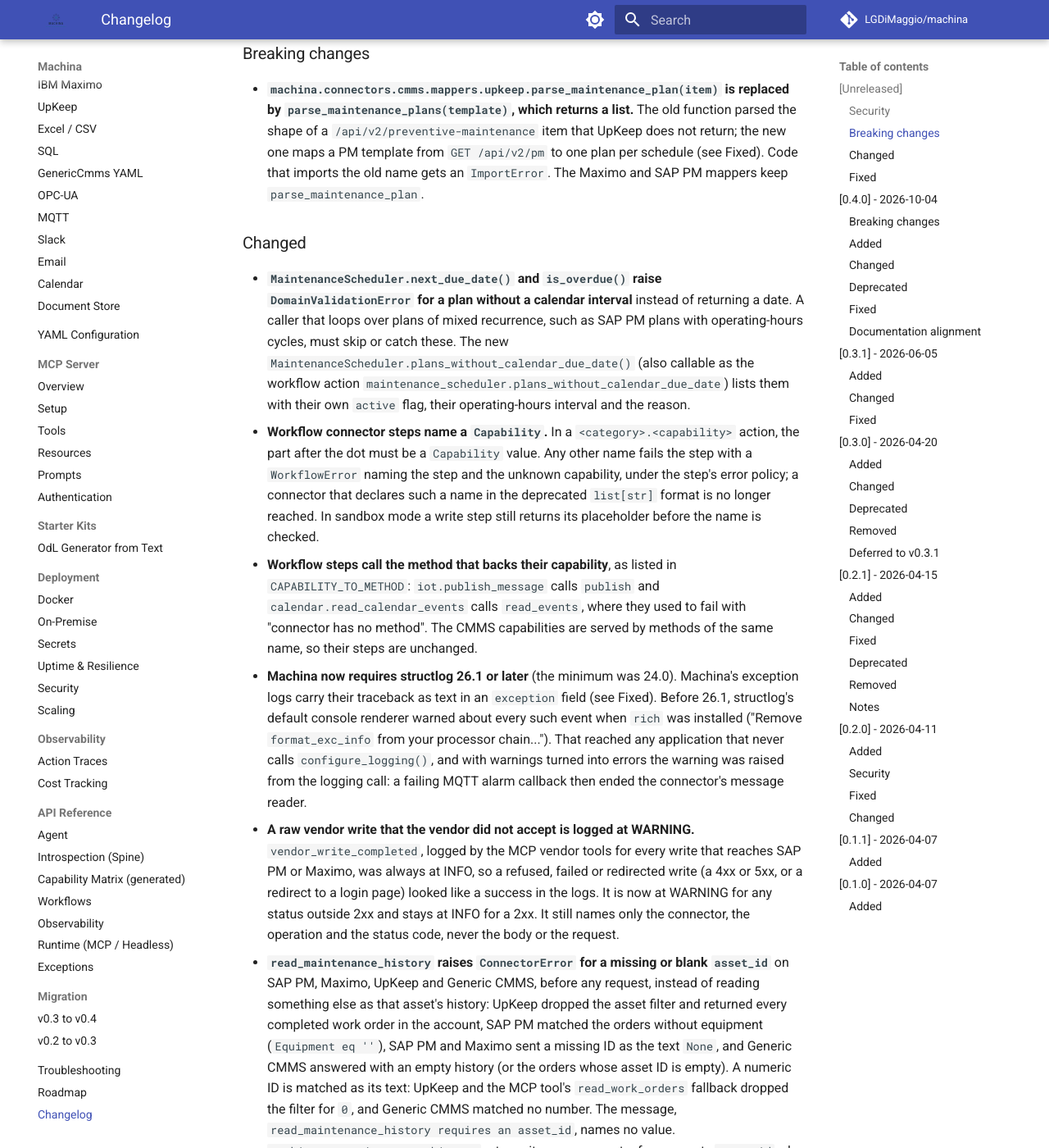
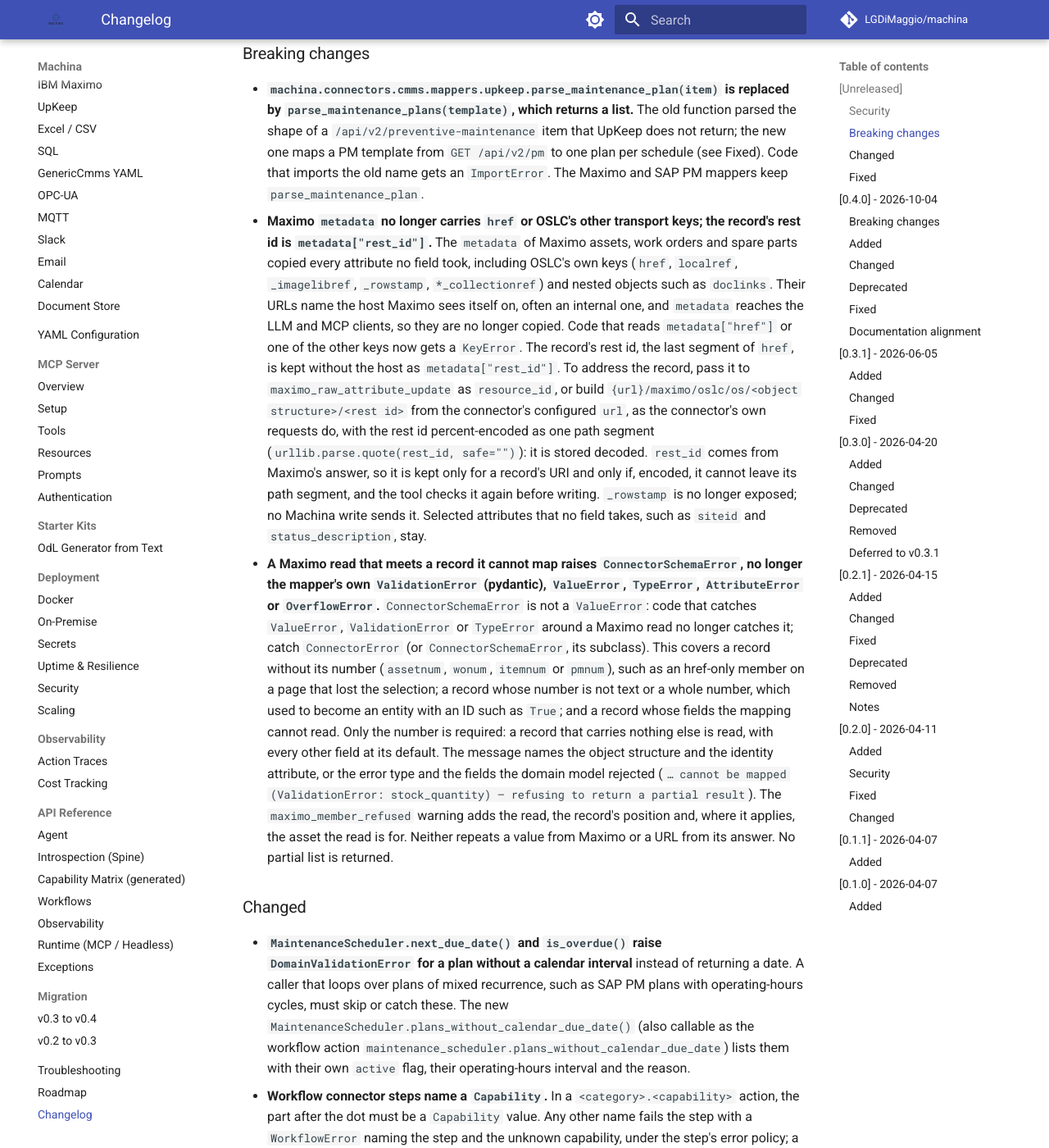
Before and after one commit to LGDiMaggio/machina, an MkDocs documentation site: the page built from docs/changelog.md, in a window 1280 px wide and 1400 px high, scrolled down 2356 px. Shown: the whole window at 82% size. Built offline with MkDocs 1.6.1 and Material for MkDocs 9.7.7, drawn with Linux system fonts in a browser that asks for light colours; comment, search, counter and statistics services are not loaded; some of the changed text lies outside the part shown.

Commit message:
fix(connectors): refuse Maximo figures a spare part cannot hold
A negative inventory balance or cost no longer maps to 0 with the raw
figure in metadata (62d20de). A Maximo organization can allow negative
balances, but SparePart's stock, cost and reorder point are ge=0, and
the MCP spare-parts tool projects no metadata, so its clients saw a 0
that Maximo does not hold. Such a record now fails validation and the
read refuses it like any record it cannot map:

- bin balances are added as decimals at a fixed precision (as floats,
  0.3 - 0.1 - 0.2 is just below zero) and the total is rounded down
  with floor(), so -0.5 stays negative; minlevel is rounded down too;
- for a ValidationError, the ConnectorSchemaError message names the
  rejected top-level fields: "... cannot be mapped (ValidationError:
  stock_quantity) — refusing to return a partial result". Field names
  only: still no Maximo value, URL or rest id.

CHANGELOG: the metadata key removal (href and the other OSLC keys,
replaced by a host-free rest_id, with the percent-encoding a caller
must apply) and the exception type change (the mapper's ValidationError,
ValueError, TypeError, AttributeError or OverflowError becomes
ConnectorSchemaError, which is not a ValueError) move to Breaking
changes, with migration guidance.

Docs: negative figures end the read (the sku filter exists only in the
Python API, not in the MCP tool); a record needs only its number; the
rest_id handling and its encoding; the live-validation limits now name
object-structure-specific selections, the inventory child objects and
next-page links.

Tests: a record carrying only its identity maps for every read; a
rest_id from a read is written through the configured url; negative
balance, fractional balance, cost and minlevel are refused with the
field named (also two fields at once); decimal sums; non-finite
figures; the host decimal precision; the MCP tool's error result
through a real FastMCP in-memory session; no internal host in any
refusal message or log.

Co-Authored-By: Claude Opus 5.5 <noreply@anthropic.com>

```diff
--- a/CHANGELOG.md
+++ b/CHANGELOG.md
@@ -26,6 +26,8 @@ and this project adheres to [Semantic Versioning](https://semver.org/spec/v2.0.0
 ### Breaking changes
 
 - **`machina.connectors.cmms.mappers.upkeep.parse_maintenance_plan(item)` is replaced by `parse_maintenance_plans(template)`, which returns a list.** The old function parsed the shape of a `/api/v2/preventive-maintenance` item that UpKeep does not return; the new one maps a PM template from `GET /api/v2/pm` to one plan per schedule (see Fixed). Code that imports the old name gets an `ImportError`. The Maximo and SAP PM mappers keep `parse_maintenance_plan`.
+- **Maximo `metadata` no longer carries `href` or OSLC's other transport keys; the record's rest id is `metadata["rest_id"]`.** The `metadata` of Maximo assets, work orders and spare parts copied every attribute no field took, including OSLC's own keys (`href`, `localref`, `_imagelibref`, `_rowstamp`, `*_collectionref`) and nested objects such as `doclinks`. Their URLs name the host Maximo sees itself on, often an internal one, and `metadata` reaches the LLM and MCP clients, so they are no longer copied. Code that reads `metadata["href"]` or one of the other keys now gets a `KeyError`. The record's rest id, the last segment of `href`, is kept without the host as `metadata["rest_id"]`. To address the record, pass it to `maximo_raw_attribute_update` as `resource_id`, or build `{url}/maximo/oslc/os/<object structure>/<rest id>` from the connector's configured `url`, as the connector's own requests do, with the rest id percent-encoded as one path segment (`urllib.parse.quote(rest_id, safe="")`): it is stored decoded. `rest_id` comes from Maximo's answer, so it is kept only for a record's URI and only if, encoded, it cannot leave its path segment, and the tool checks it again before writing. `_rowstamp` is no longer exposed; no Machina write sends it. Selected attributes that no field takes, such as `siteid` and `status_description`, stay.
+- **A Maximo read that meets a record it cannot map raises `ConnectorSchemaError`, no longer the mapper's own `ValidationError` (pydantic), `ValueError`, `TypeError`, `AttributeError` or `OverflowError`.** `ConnectorSchemaError` is not a `ValueError`: code that catches `ValueError`, `ValidationError` or `TypeError` around a Maximo read no longer catches it; catch `ConnectorError` (or `ConnectorSchemaError`, its subclass). This covers a record without its number (`assetnum`, `wonum`, `itemnum` or `pmnum`), such as an href-only member on a page that lost the selection; a record whose number is not text or a whole number, which used to become an entity with an ID such as `True`; and a record whose fields the mapping cannot read. Only the number is required: a record that carries nothing else is read, with every other field at its default. The message names the object structure and the identity attribute, or the error type and the fields the domain model rejected (`… cannot be mapped (ValidationError: stock_quantity) — refusing to return a partial result`). The `maximo_member_refused` warning adds the read, the record's position and, where it applies, the asset the read is for. Neither repeats a value from Maximo or a URL from its answer. No partial list is returned.
 
 ### Changed
 
@@ -62,8 +62,8 @@ and this project adheres to [Semantic Versioning](https://semver.org/spec/v2.0.0
 - **Maximo reads ask for the attributes they map.** `read_assets`, `get_asset`, `read_work_orders`, `get_work_order`, `read_maintenance_history`, `read_spare_parts` and `read_maintenance_plans` sent no `oslc.select`. IBM's REST API guide ("Selecting") shows Maximo answering such a collection query with each member's `href` only, so against a Maximo that does so every read raised pydantic `ValidationError` on the empty ID. Each read now selects the attributes its mapping uses, plus `siteid`. Only attributes documented on the object structure's main object, a child object (`invbalances{curbal}`, `invcost{avgcost,lastcost}`) or a related object (`item.description`) are named, since Maximo may refuse a query naming an attribute the object lacks. Next pages are still requested at Maximo's own link, which repeats the query. The selections and the response shapes in the tests follow IBM's documentation; they have not been checked against a live Maximo.
 - **Maximo spare parts and PMs map the attributes Maximo has.**
   - The reorder point comes from `minlevel`. `reorder`, which is Maximo's yes/no reorder flag, was being read as the quantity; it now stays in `metadata`.
-  - Stock is the sum of the `invbalances` bin balances, the unit cost comes from the first `invcost` row (average cost, else last cost), and the name comes from the related item's description. A payload in the older flat shape is still read. Quantities are whole units, fractions dropped.
-  - A Maximo organization can allow negative balances. A spare part whose balances add up to less than zero is reported with no stock, and one with a negative cost with no cost, with Maximo's own figure in `metadata` (`negative_balance`, `negative_unit_cost`), instead of making the read fail.
+  - Stock is the sum of the `invbalances` bin balances, the unit cost comes from the first `invcost` row (average cost, else last cost), and the name comes from the related item's description. A payload in the older flat shape is still read. Bin balances are added as decimals and the total is rounded down to whole units.
+  - A Maximo organization can allow negative balances, but `SparePart` holds no negative stock, cost or reorder point. A spare part whose balances add up to less than zero, or whose cost or `minlevel` is negative, is refused, and the message names the field (`ValidationError: stock_quantity`, `unit_cost` or `reorder_point`). Nothing is adjusted to fit. Through the Python API, `read_spare_parts(sku=...)` still returns any other item; the MCP tool `machina_list_spare_parts` has no `sku` filter, so it fails for as long as any item has a negative balance.
   - A PM's `frequency` now counts `frequnit` units: days, weeks, months, or years as twelve months. It used to be read as days, so a PM every 3 months was reported as due every 3 days. A PM with no unit, or one outside those four, gets an empty interval and is reported as having no calendar due date.
 - **A Maximo asset with no priority is no longer reported as critical.** Maximo leaves a null priority out of its answer, and the mapper read a missing priority as 0, which maps to criticality A. It now maps to C, the field's default.
 
--- a/docs/connectors/maximo.md
+++ b/docs/connectors/maximo.md
@@ -170,29 +170,43 @@ its key:
 - **Null attributes are left out.** Maximo omits null attributes from its answer, so a
   missing attribute reads as the field's default: an empty string, no parent, zero
   stock, criticality C. A PM with no frequency unit gets no calendar interval rather
-  than its frequency read as days.
+  than its frequency read as days. Only the record's number is required: a record that
+  carries nothing else is read, with every other field at its default.
 - **Incomplete records end the read.** This covers a record without its number
   (`assetnum`, `wonum`, `itemnum` or `pmnum`), one whose number is not text or a whole
   number, and a record the mapping cannot read. A member that carries only its `href`, as
   on a page that lost the selection, is such a record. The read raises
-  `ConnectorSchemaError` (a `ConnectorError`); no partial list is returned. A
-  `maximo_member_refused` warning names the read, the object structure, the record's
-  position in the read, the reason and, where they apply, the asset the read is for and
-  the fields the domain model rejected. Neither the error nor the warning repeats a value
-  from Maximo.
-- **Negative balances are no stock.** A Maximo organization can allow negative current
-  balances. A spare part whose bin balances add up to less than zero is reported with no
-  stock, and one with a negative cost with no cost; Maximo's own figure is kept in
-  `metadata` (`negative_balance`, `negative_unit_cost`). Quantities are whole units:
-  fractions are dropped.
+  `ConnectorSchemaError` (a `ConnectorError`); no partial list is returned. The message
+  names the object structure and the identity attribute, or the error type and, for a
+  value the domain model rejects, the fields rejected: `Maximo returned a mxinventory
+  record that cannot be mapped (ValidationError: stock_quantity) — refusing to return a
+  partial result`. A `maximo_member_refused` warning adds the read, the record's position
+  in it and, where it applies, the asset the read is for. Neither the error nor the
+  warning repeats a value from Maximo or a URL from its answer.
+- **Negative balances and costs end the read.** A Maximo organization can allow negative
+  current balances, but `SparePart` holds no negative stock, cost or reorder point, and
+  the connector does not report a figure Maximo does not hold. A spare part whose bin
+  balances add up to less than zero, or whose cost or `minlevel` is negative, is
+  therefore refused like any record the mapping cannot read (`ValidationError:
+  stock_quantity`, `unit_cost` or `reorder_point`). Through the Python API,
+  `read_spare_parts(sku=...)` still returns any other item. The MCP tool
+  `machina_list_spare_parts` has no `sku` filter, so it fails for as long as any item
+  has a negative balance. Bin balances are added as decimals, and the total is rounded
+  down to whole units, so a total of −0.5 is refused too.
 - **Next pages use Maximo's link.** Each next page is requested at the link Maximo
   returns, which repeats the query; the selection is not added again.
 - **`metadata` holds the rest.** It keeps the selected attributes that no field takes,
   such as `siteid`, and the record's rest id as `rest_id`: the last segment of its URI,
   which `maximo_raw_attribute_update` takes as `resource_id`. It leaves out OSLC's own
   keys (`href`, `localref`, `_imagelibref` and `*_collectionref` name the host Maximo
-  sees itself on, and `_rowstamp` is a locking token) and nested objects or lists, which
-  no selection asks for and which, in a full resource read, are links.
+  sees itself on, and `_rowstamp` is a locking token) and the nested objects or lists no
+  field takes, which in a full resource read are links. `rest_id` comes from Maximo's
+  answer and is treated as untrusted. It is kept, decoded, only for a record's URI
+  (`…/os/<object structure>/<rest id>`) and only if, percent-encoded as one path segment,
+  it cannot leave that segment. `maximo_raw_attribute_update` checks it again, like any
+  `resource_id`, encodes it and sends the write to the configured `url`, never to the
+  host in `href`. Code that builds a URL from it must percent-encode it the same way
+  (`urllib.parse.quote(rest_id, safe="")`).
 - **Spare-part reads cost Maximo the most.** IBM's
   [Performance Tips](https://ibm-maximo-dev.github.io/maximo-restapi-documentation/performance/)
   note that a related attribute in dot notation, such as `item.description`, adds a
@@ -298,9 +312,9 @@ Unmapped values fall back to `ROTATING_EQUIPMENT`.
 | `reportdate` / `changedate` | `WorkOrder.created_at` / `WorkOrder.updated_at` |
 | `itemnum` | `SparePart.sku` |
 | `item.description` | `SparePart.name` |
-| sum of `invbalances.curbal` (one row per bin or lot) | `SparePart.stock_quantity` (whole units; below zero is 0) |
-| `minlevel` | `SparePart.reorder_point` |
-| `invcost.avgcost` (else `lastcost`), first row | `SparePart.unit_cost` (below zero is 0) |
+| sum of `invbalances.curbal` (one row per bin or lot) | `SparePart.stock_quantity` (added as decimals, rounded down to whole units; a total below zero is refused) |
+| `minlevel` | `SparePart.reorder_point` (rounded down; a negative value is refused) |
+| `invcost.avgcost` (else `lastcost`), first row | `SparePart.unit_cost` (a negative cost is refused) |
 | `location` (the storeroom) | `SparePart.warehouse_location` |
 | `pmnum` | `MaintenancePlan.id` |
 | `assetnum` | `MaintenancePlan.asset_id` |
@@ -323,7 +337,10 @@ See [SAP PM Connector — Resilience](sap-pm.md#resilience) for details.
 - **Filter values**: asset and work-order numbers, SKUs and statuses are matched exactly through `oslc.where`. Maximo documents no escape inside its string literals, and its QBE framework reads wildcards (`%`, `*`, `?`), value lists (`,`, `[ ]`) and operators (`=`, `!`, `<`, `>`, `~`) inside them as query syntax. A value that contains any of `" \ % * ? , [ ] = ! < > ~` or a non-printable character, is blank, or is the keyword `null` is therefore refused with `ConnectorError` before any request, including the lookup `update_work_order` sends before writing. The message names the offending characters, not the value. A number is matched as its digits.
 - **Work-order numbers never reach a URL path**: `update_work_order` matches the `wonum` in `oslc.where` and sends the update to the rest id Maximo returns (see [How updates are sent](#how-updates-are-sent)). That rest id is sent as one percent-encoded path segment (`/` becomes `%2F`), and one with an empty, `.` or `..` part between `/` or `\` separators is refused with `ConnectorError`, so a proxy that decodes `%2F` cannot resolve it into another resource.
 - **The same `wonum` in several sites**: there is no site setting yet. An update refuses such a `wonum`; `get_work_order` returns the first match.
-- **Not validated against a live Maximo**: the attribute selections (see [How reads select attributes](#how-reads-select-attributes)) and the response shapes the tests use follow IBM's REST API guide and Maximo's data dictionary. IBM does not document what Maximo does with a selected attribute that an object structure lacks (a customised one, say). If it refuses the query, the read fails with `ConnectorError` and the HTTP status.
+- **Not validated against a live Maximo**: the attribute selections (see [How reads select attributes](#how-reads-select-attributes)) and the response shapes the tests use follow IBM's REST API guide and Maximo's data dictionary. In particular:
+  - *Selections per object structure.* A site's object structure can differ from the standard one (a customised `MXASSET`, say). IBM does not document what Maximo does with a selected attribute that the object structure lacks. If it refuses the query, the read fails with `ConnectorError` and the HTTP status; if it leaves the attribute out instead, the field reads as its default.
+  - *Inventory child objects.* `read_spare_parts` expects `MXINVENTORY` to expose the balances and costs as the child objects `invbalances` and `invcost`, and the item as the related object `item`. If it does not and Maximo leaves them out of its answer rather than refusing the query, every spare part reads with no stock, no cost and no name.
+  - *Next-page links.* Next pages are requested at the `nextPage` link Maximo returns, which IBM documents as repeating the query. Whether that link keeps `oslc.select` has not been checked: a page that lost it ends the read with `ConnectorSchemaError`, not a shorter list.
 - **Custom frequency units**: a PM with no `frequnit`, or one that is not DAYS, WEEKS, MONTHS or YEARS (a site-defined synonym, say), gets an empty interval, so it is reported as having no calendar due date. A month counts as 30 days in `Interval.total_days`, so a yearly PM's interval is 360 days.
 - **Status changes**: a status update is sent as the plain `status` attribute. IBM's REST API guide shows status changes only through actions that call `changeStatus` and does not say whether `mxwo` applies the attribute directly; this has not been checked against a live Maximo. A rejected update raises `ConnectorError` with the HTTP status.
 - **Pagination**: Follows the OSLC `responseInfo.nextPage.href` link of each page (a bare URL or a relative link is followed too). Each page is requested with the connector's credentials, so a link to another scheme, host or port than the configured `url`, or one with user info in it, raises `ConnectorError` and logs `maximo_next_page_refused` with the link's scheme and host: Maximo builds its links from its own configured address, so behind a proxy check that it returns the address Machina uses. A `nextPage` with no usable URL, a link the server already returned, more than 50,000 rows in one read, or more pages than those rows fill also raise `ConnectorError` instead of ending the read early or growing without bound. `get_asset` and `get_work_order` read only the first page: they use the first match. Very large result sets may benefit from server-side `oslc.where` filtering.
```
Also changed, not shown: other parts of CHANGELOG.md (+0 -2 lines), 4 other files.
